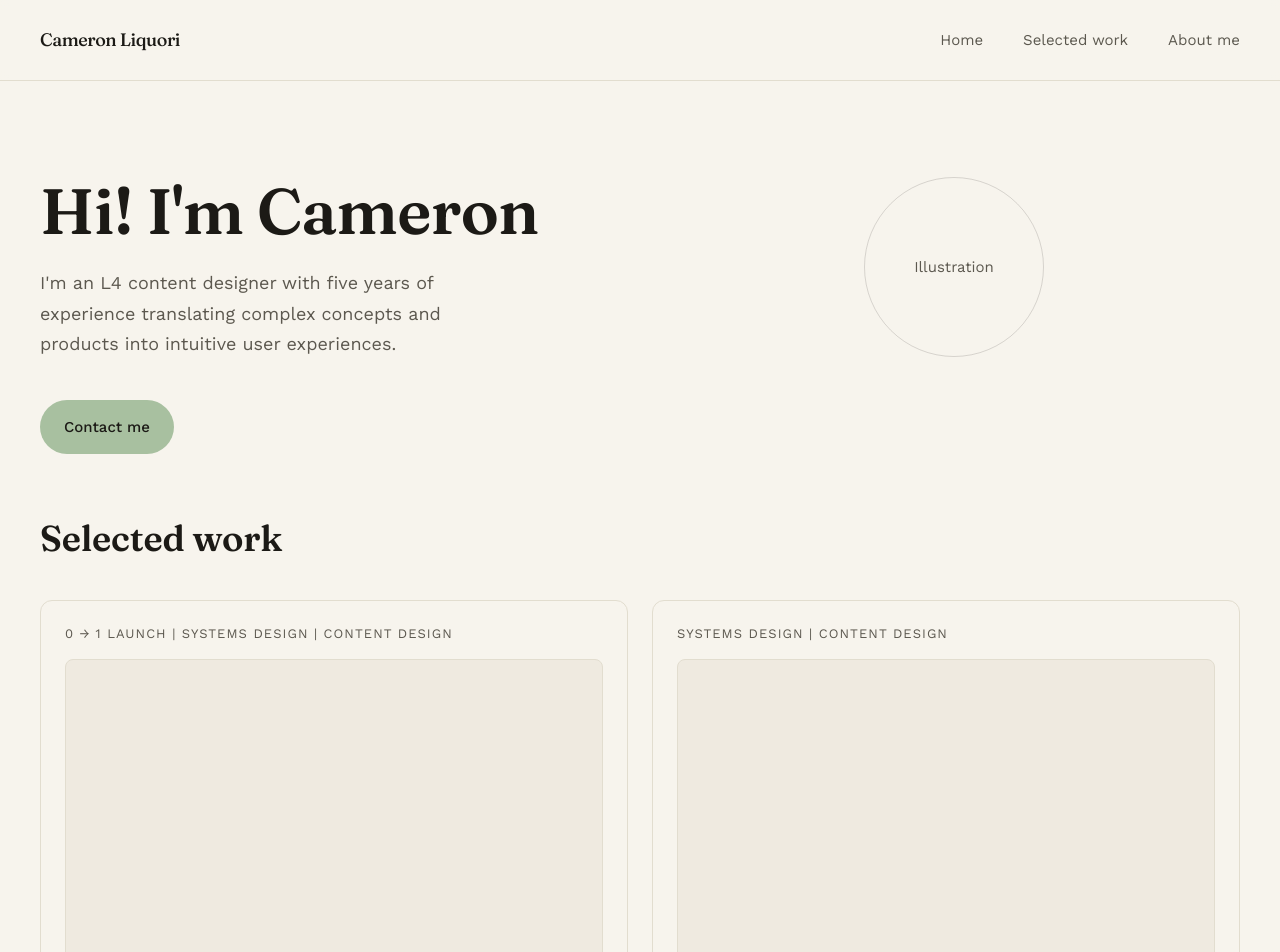
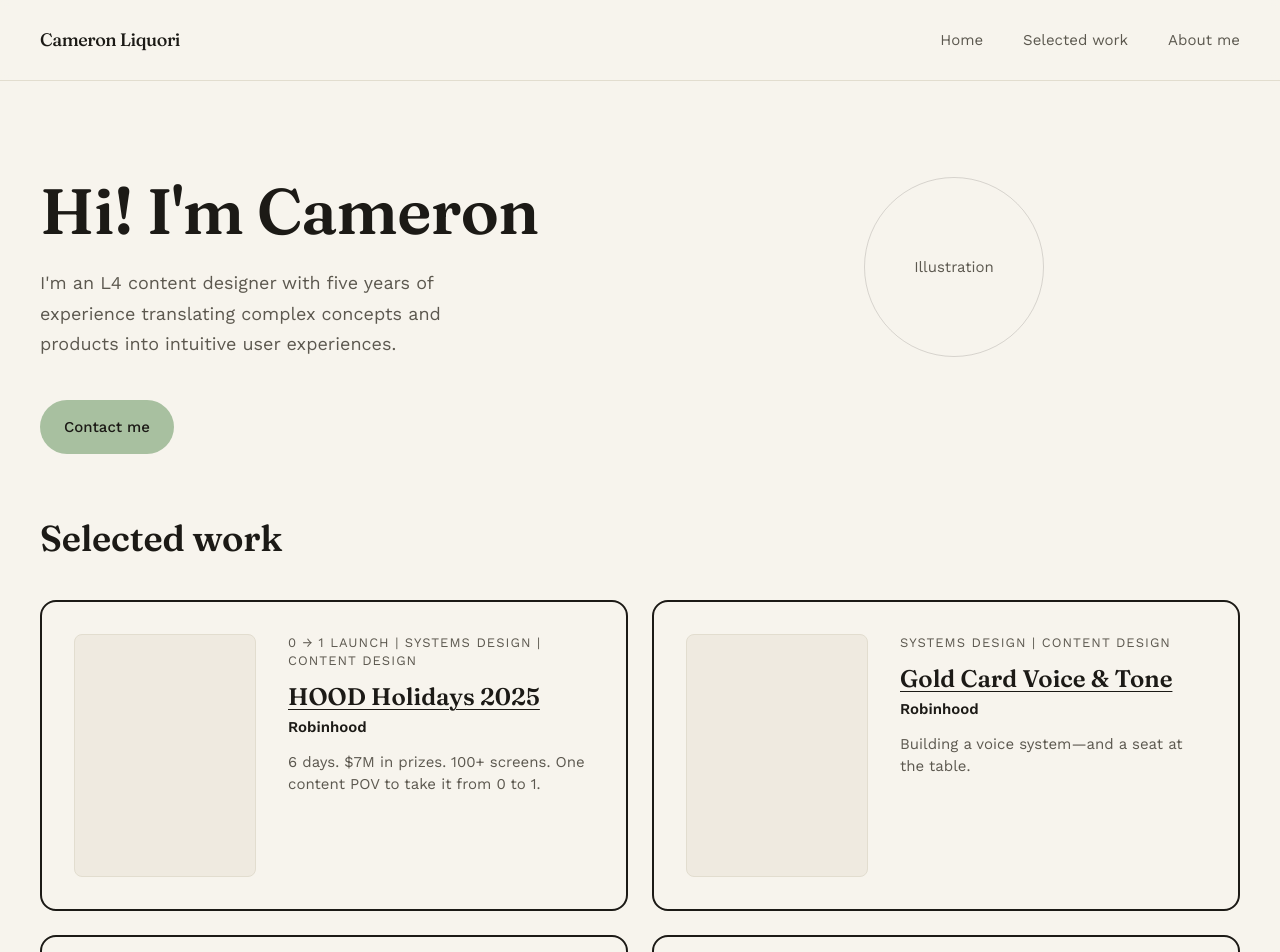
Before and after one commit to cameronliquori/Cameron-portfolio, a Next.js app: page / in a window 1280 px wide. Shown: the top 952 px of the page. Built offline with nearby package versions, Linux system fonts and the light colour scheme.

Commit message:
Update ProjectCard.tsx

```diff
--- a/components/ProjectCard.tsx
+++ b/components/ProjectCard.tsx
@@ -5,24 +5,26 @@ export default function ProjectCard({ project }: { project: ProjectCardData }) {
   return (
     <Link
       href={`/work/${project.slug}`}
-      className="group block rounded-lg border border-line p-6 hover:border-ink/30 hover:-translate-y-0.5 transition-all duration-200 ease-smooth"
+      className="group flex gap-6 sm:gap-8 rounded-2xl border-2 border-ink p-6 sm:p-8 hover:bg-ink/[0.02] transition-colors duration-200 ease-smooth"
     >
-      <p className="text-eyebrow uppercase text-ink-muted mb-4">
-        {project.eyebrow}
-      </p>
-
       <div
-        className="placeholder-block w-full aspect-[4/3] mb-4"
+        className="placeholder-block w-[35%] shrink-0 aspect-[3/4]"
         aria-hidden="true"
       />
 
-      <h3 className="font-display text-h3 underline decoration-1 underline-offset-4 group-hover:text-sage-600 transition-colors duration-200 ease-smooth mb-1">
-        {project.title}
-      </h3>
-      <p className="text-small font-medium text-ink-muted mb-2">
-        {project.company}
-      </p>
-      <p className="text-small text-ink-muted">{project.subtitle}</p>
+      <div className="flex flex-col min-w-0">
+        <p className="text-eyebrow uppercase text-ink-muted mb-3">
+          {project.eyebrow}
+        </p>
+
+        <h3 className="font-display text-h3 text-ink underline decoration-1 underline-offset-4 mb-1">
+          {project.title}
+        </h3>
+        <p className="text-small font-semibold text-ink mb-3">
+          {project.company}
+        </p>
+        <p className="text-small text-ink-muted">{project.subtitle}</p>
+      </div>
     </Link>
   );
 }
```
